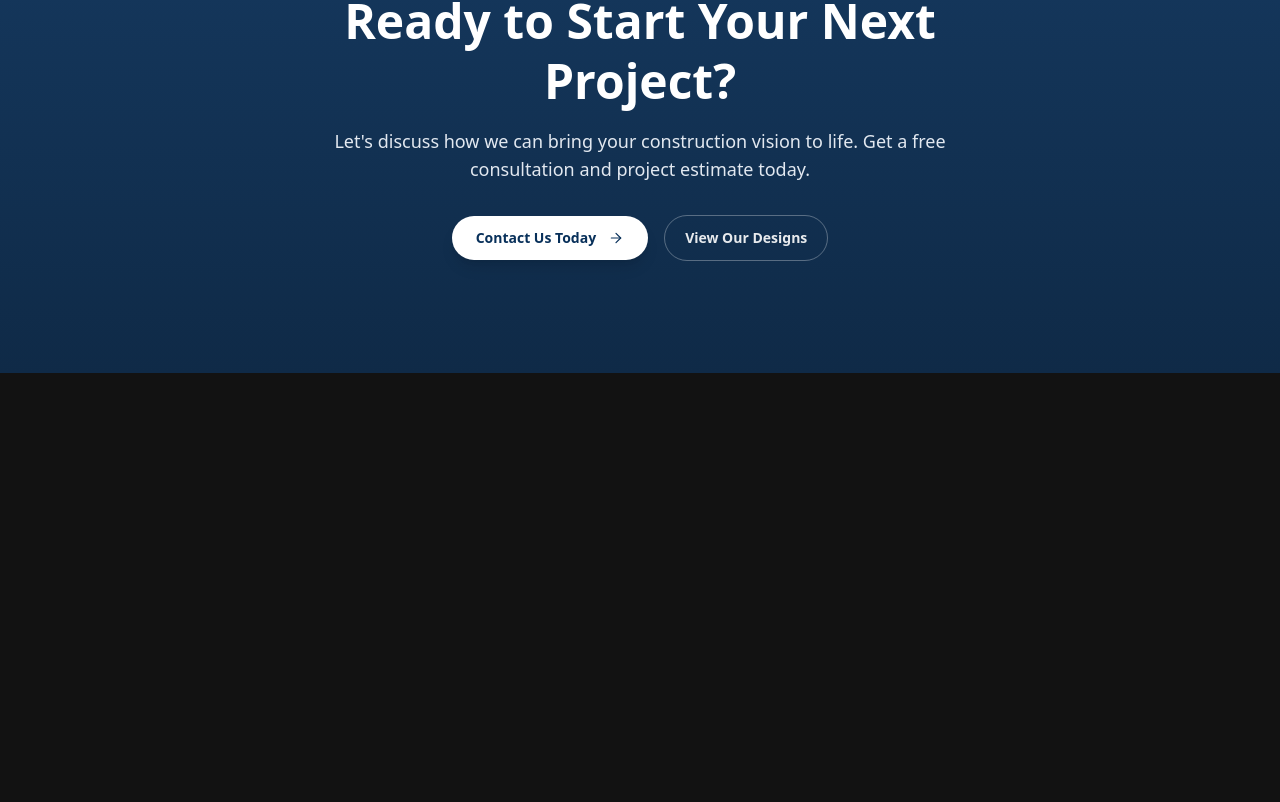
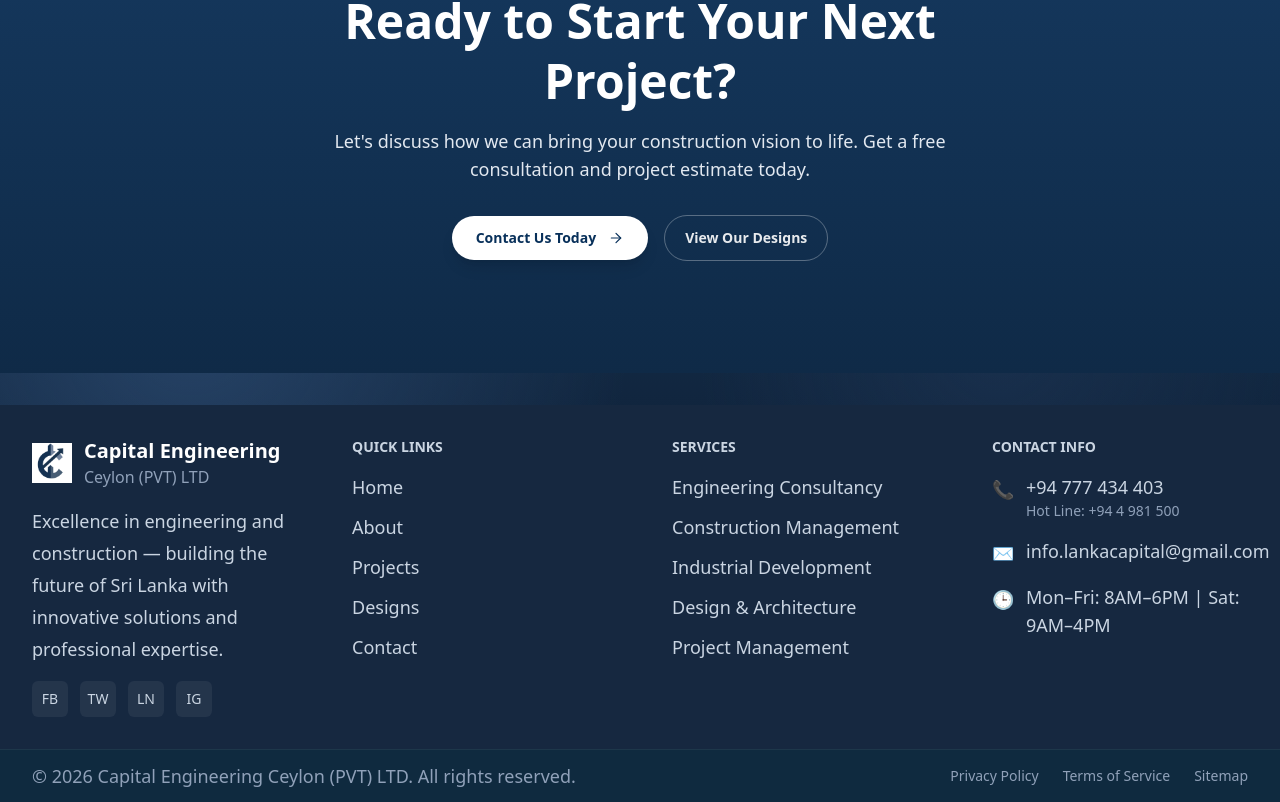
Before and after one commit to Tharaka-Maheshwara/capital-engineering-frontend, a Next.js app: page / in a window 1280 px wide. Shown: the part 5395-6197 px from the top of the page. Before the commit the page ends 5768 px from the top, so only its background shows below. Built offline with nearby package versions, Linux system fonts and the light colour scheme.

Commit message:
footer okey

```diff
--- a/src/app/layout.tsx
+++ b/src/app/layout.tsx
@@ -1,5 +1,6 @@
 import "./globals.css";
 import Navbar from "@/components/common/navbar";
+import Footer from "@/components/common/footer";
 
 export const metadata = {
   icons: {
@@ -19,6 +20,7 @@ export default function RootLayout({
       <body className="min-h-screen bg-[radial-gradient(circle_at_15%_15%,rgba(55,89,132,0.55),transparent_34%),radial-gradient(circle_at_78%_18%,rgba(35,59,93,0.4),transparent_25%),linear-gradient(180deg,#15304e_0%,#0e1f35_40%,#0b1726_100%)] text-slate-100">
         <Navbar />
         {children}
+        <Footer />
       </body>
     </html>
   );
--- /dev/null
+++ b/src/components/common/footer.tsx
@@ -0,0 +1,137 @@
+import Image from "next/image";
+
+export default function Footer(): JSX.Element {
+  return (
+    <footer className="mt-8 w-full bg-[#162840] text-slate-300">
+      <div className="w-full">
+        <div className="mx-auto max-w-7xl px-4 sm:px-6 lg:px-8 py-8">
+          <div className="grid grid-cols-1 gap-8 md:grid-cols-4 lg:gap-12 xl:gap-16">
+            <div className="space-y-4">
+              <div className="flex items-center gap-3">
+                <div className="relative h-10 w-10 rounded-lg bg-white/10 p-1.5">
+                  <Image
+                    src="/images/logo.png"
+                    alt="logo"
+                    fill
+                    sizes="40px"
+                    className="object-contain"
+                  />
+                </div>
+
+                <div>
+                  <h4 className="text-xl font-semibold text-white">Capital Engineering</h4>
+                  <p className="text-base text-slate-400">Ceylon (PVT) LTD</p>
+                </div>
+              </div>
+
+              <p className="text-lg leading-8 text-slate-300">
+                Excellence in engineering and construction — building the future of Sri Lanka with
+                innovative solutions and professional expertise.
+              </p>
+
+              <div className="flex gap-3">
+                <a className="inline-flex h-9 w-9 items-center justify-center rounded-md bg-white/6 text-sm">
+                  FB
+                </a>
+                <a className="inline-flex h-9 w-9 items-center justify-center rounded-md bg-white/6 text-sm">
+                  TW
+                </a>
+                <a className="inline-flex h-9 w-9 items-center justify-center rounded-md bg-white/6 text-sm">
+                  LN
+                </a>
+                <a className="inline-flex h-9 w-9 items-center justify-center rounded-md bg-white/6 text-sm">
+                  IG
+                </a>
+              </div>
+            </div>
+
+            <div>
+              <h5 className="mb-4 text-sm font-semibold text-slate-300">QUICK LINKS</h5>
+              <ul className="space-y-3 text-lg">
+                <li>
+                  <a href="/" className="text-slate-300 hover:text-white">
+                    Home
+                  </a>
+                </li>
+                <li>
+                  <a href="/about" className="text-slate-300 hover:text-white">
+                    About
+                  </a>
+                </li>
+                <li>
+                  <a href="/projects" className="text-slate-300 hover:text-white">
+                    Projects
+                  </a>
+                </li>
+                <li>
+                  <a href="/projects" className="text-slate-300 hover:text-white">
+                    Designs
+                  </a>
+                </li>
+                <li>
+                  <a href="/contact" className="text-slate-300 hover:text-white">
+                    Contact
+                  </a>
+                </li>
+              </ul>
+            </div>
+
+            <div>
+              <h5 className="mb-4 text-sm font-semibold text-slate-300">SERVICES</h5>
+              <ul className="space-y-3 text-lg">
+                <li className="text-slate-300">Engineering Consultancy</li>
+                <li className="text-slate-300">Construction Management</li>
+                <li className="text-slate-300">Industrial Development</li>
+                <li className="text-slate-300">Design & Architecture</li>
+                <li className="text-slate-300">Project Management</li>
+              </ul>
+            </div>
+
+            <div>
+              <h5 className="mb-4 text-sm font-semibold text-slate-300">CONTACT INFO</h5>
+              <ul className="space-y-4 text-lg text-slate-300">
+                <li className="flex items-start gap-3">
+                  <span className="mt-0.5 text-slate-400">📞</span>
+                  <div>
+                    <div className="text-lg">+94 777 434 403</div>
+                    <div className="text-sm text-slate-400">Hot Line: +94 4 981 500</div>
+                  </div>
+                </li>
+
+                <li className="flex items-start gap-3">
+                  <span className="mt-0.5 text-slate-400">✉️</span>
+                  <div>
+                    <div className="text-lg">info.lankacapital@gmail.com</div>
+                  </div>
+                </li>
+
+                <li className="flex items-start gap-3">
+                  <span className="mt-0.5 text-slate-400">🕒</span>
+                  <div className="text-lg text-slate-300">Mon–Fri: 8AM–6PM | Sat: 9AM–4PM</div>
+                </li>
+              </ul>
+            </div>
+          </div>
+        </div>
+      </div>
+
+      <div className="border-t border-white/6 bg-[#0f2a3f] w-full">
+        <div className="mx-auto max-w-7xl px-4 sm:px-6 lg:px-8 py-3 flex flex-col items-center justify-between gap-3 md:flex-row">
+          <div className="text-lg text-slate-400">© 2026 Capital Engineering Ceylon (PVT) LTD. All rights reserved.</div>
+
+          <div className="flex items-center gap-6">
+            <a href="/privacy" className="text-sm text-slate-400 hover:text-white">
+              Privacy Policy
+            </a>
+            <a href="/terms" className="text-sm text-slate-400 hover:text-white">
+              Terms of Service
+            </a>
+            <a href="/sitemap.xml" className="text-sm text-slate-400 hover:text-white">
+              Sitemap
+            </a>
+          </div>
+        </div>
+      </div>
+    </footer>
+  );
+}
```
